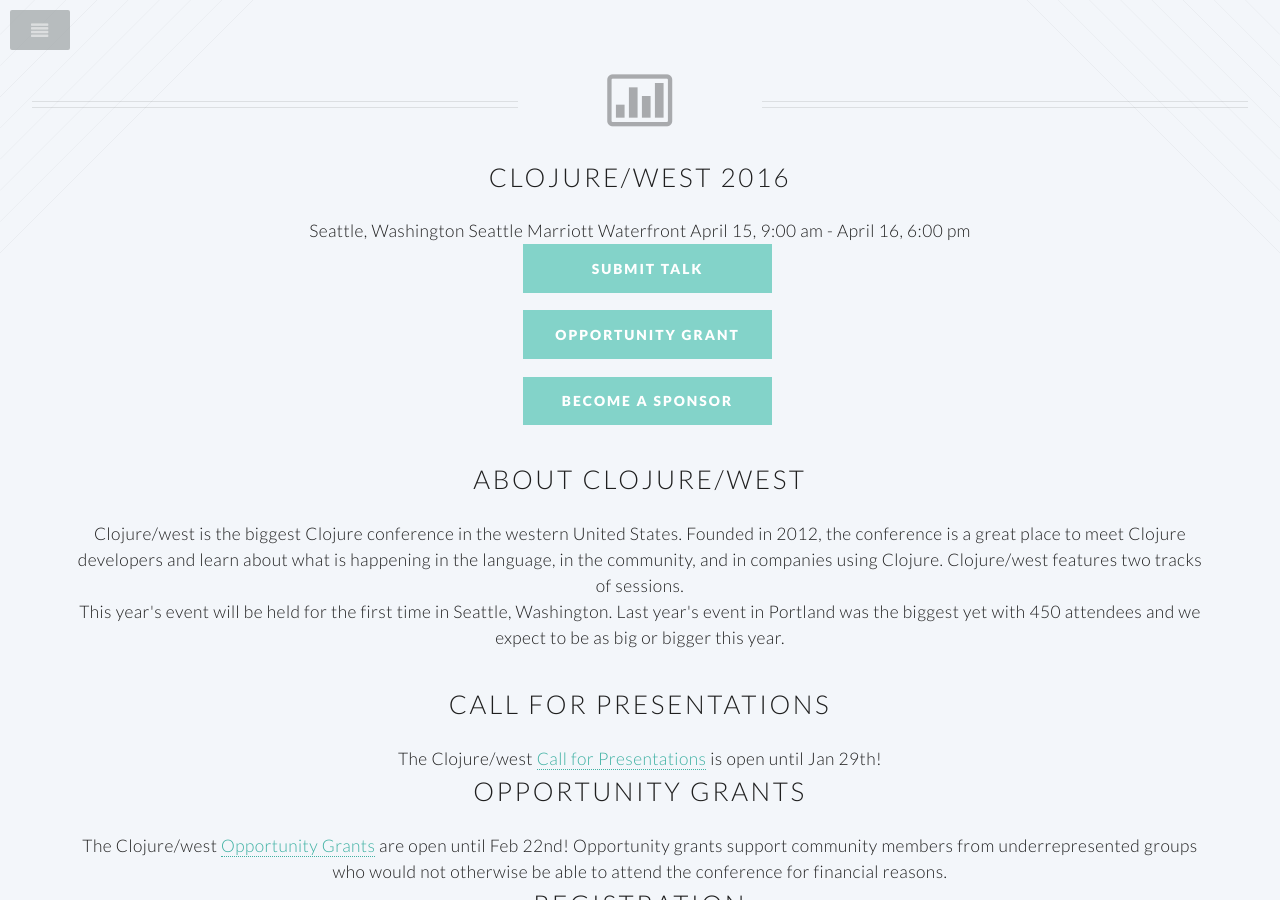
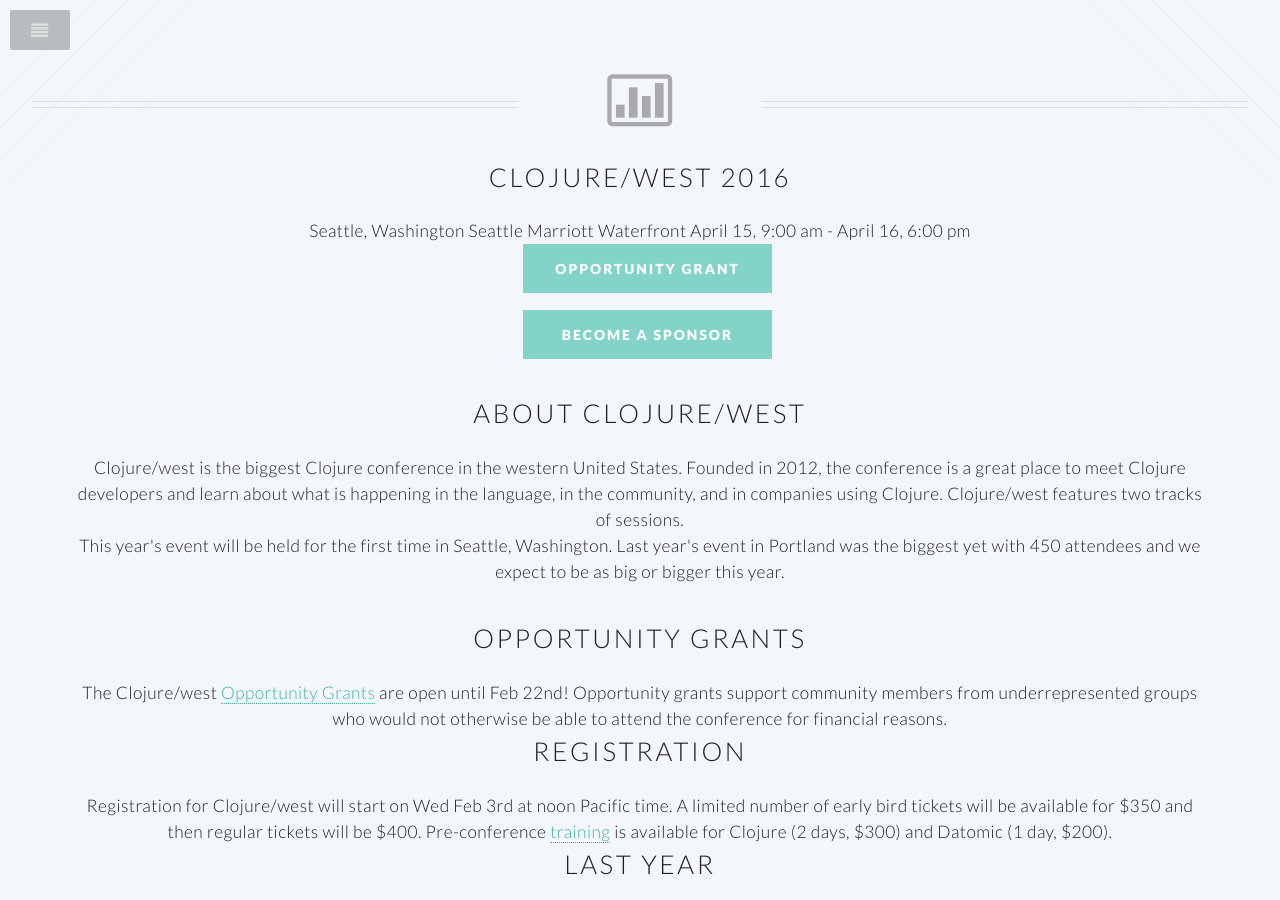
Before and after one commit to clojurewest/clojurewest.github.io, a Jekyll site: the page built from index.html, in a window 1280 px wide and 900 px high, scrolled down 646 px. Built offline with Jekyll 4.4.1, drawn with Linux system fonts in a browser that asks for light colours.

Commit message:
update for cfp close

```diff
--- a/_includes/header.html
+++ b/_includes/header.html
@@ -15,7 +15,7 @@
 								<li><a href="opportunity">Opp Grants</a></li>
                 <li><a href="sponsorship">Sponsorship</a></li>
 								<li><a href="policies">Policies</a></li>
-								<li><a href="cfp">Submit talk</a></li>
+								<li><a href="cfp">CFP</a></li>
 								<li><a href="http://go.cognitect.com/l/46282/2015-12-18/2lzbzx">Join mailing list</a></li>
 							</ul>
 						</li>
--- a/_layouts/home.html
+++ b/_layouts/home.html
@@ -47,7 +47,7 @@
 			<br/>
 			<ul class="buttons">
  			  <!-- <li><a href="https://ti.to/cognitect/clojure-conj-2015" class="button special">register</a></li> -->
-			  <li><a href="cfp" class="button special">submit talk</a></li>
+			  <!-- <li><a href="cfp" class="button special">submit talk</a></li> -->
 			  <li><a href="opportunity" class="button special">opportunity grant</a></li>
  			  <li><a href="sponsorship" class="button special">become a sponsor</a></li>
 			  <!-- <li><a href="http://go.cognitect.com/l/46282/2015-12-18/2lzbzx" class="button special">mailing list</a></li> -->
@@ -64,9 +64,11 @@
 					expect to be as big or bigger this year.</p>
 			<br/>
 
+			<!--
 			<h2>Call for Presentations</h2>
 			<p>The Clojure/west <a href="cfp">Call for Presentations</a> is open until Jan 29th!</p>
 			<br/>
+			-->
 
 			<h2>Opportunity Grants</h2>
 			<p>The Clojure/west <a href="opportunity">Opportunity Grants</a> are open until Feb 22nd!<br/>
@@ -275,7 +277,7 @@
 		<footer>
 			<ul class="buttons">
 			  <!-- <li><a href="http://" class="button special">register</a></li> -->
-			  <li><a href="cfp" class="button">submit talk</a></li>
+			  <!-- <li><a href="cfp" class="button">submit talk</a></li> -->
 			  <li><a href="opportunity" class="button">opportunity grant</a></li>
 			  <li><a href="sponsorship" class="button">sponsor</a></li>
 			  <!-- <li><a href="http://go.cognitect.com/l/46282/2015-12-18/2lzbzx" class="button">mailing list</a></li> -->
```
